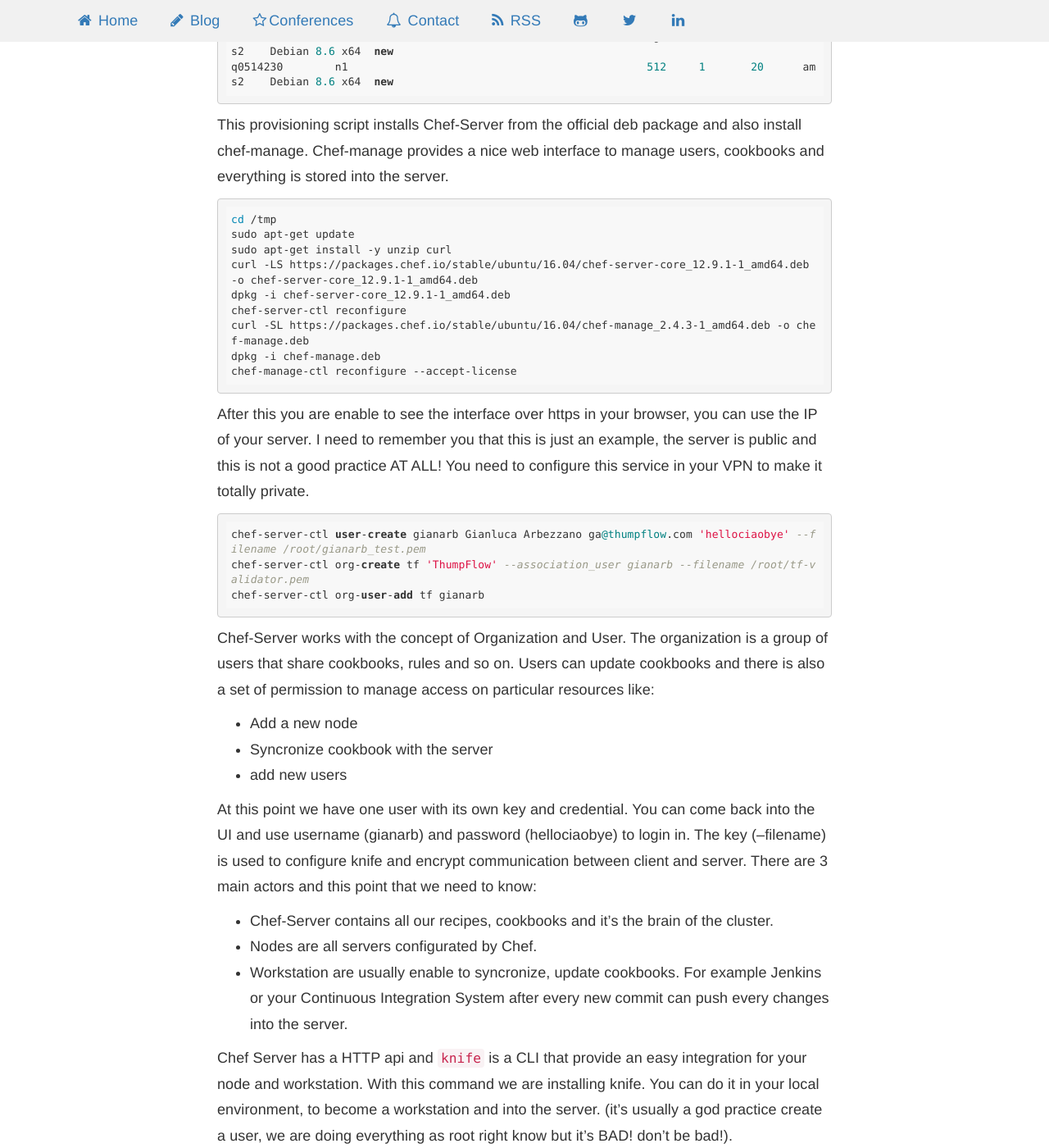
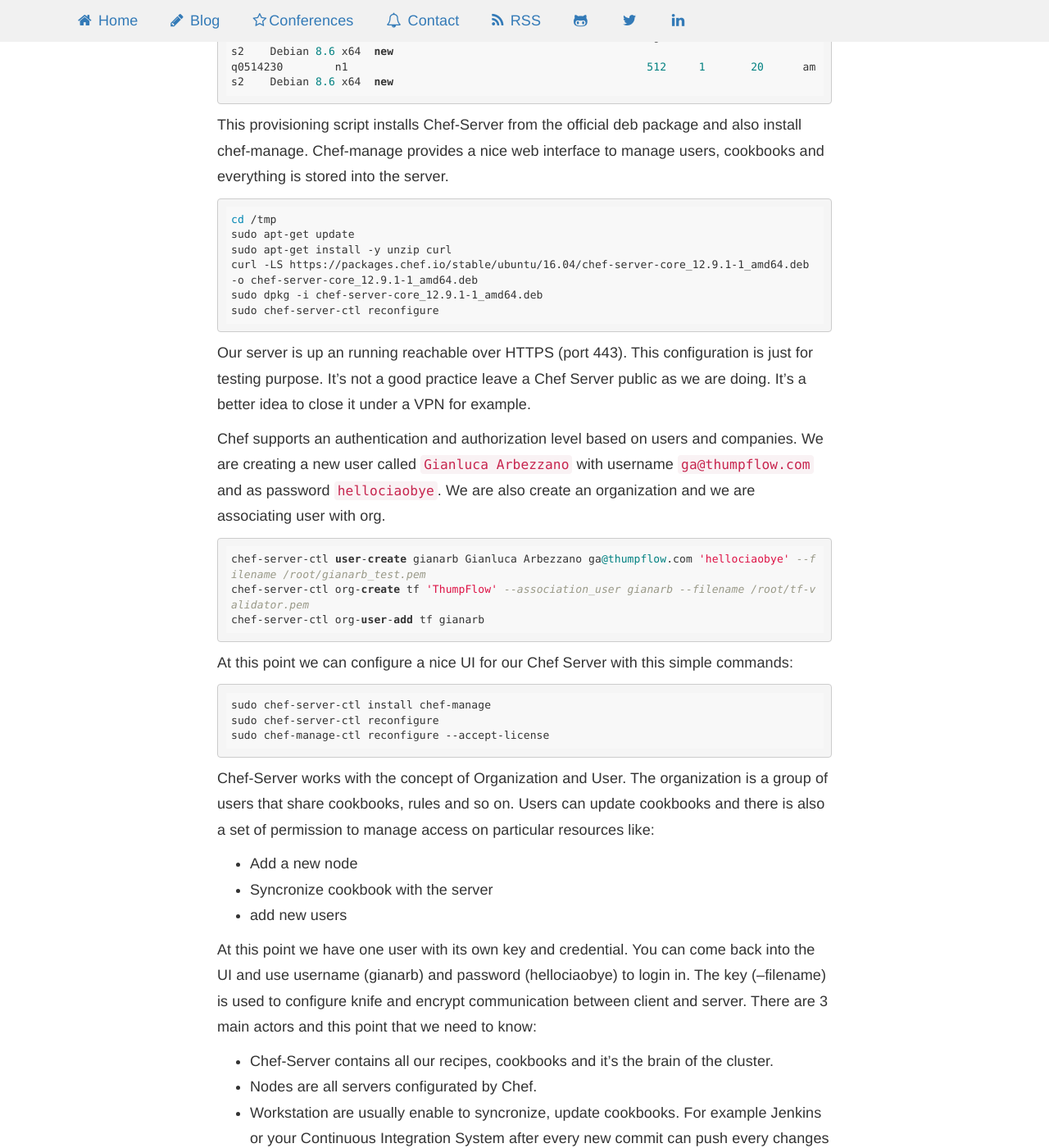
Before and after one commit to gianarb/gianarb.github.com, a Jekyll site: the page built from _posts/2016-11-10-chef-server-startup-notes.markdown, in a window 1280 px wide and 1400 px high, scrolled down 1212 px. Shown: the whole window at 82% size. Built offline with Jekyll 4.4.1, drawn with Linux system fonts in a browser that asks for light colours; nearby versions of some CDN libraries; comment, search, counter and statistics services are not loaded; some of the changed text lies outside the part shown.

Commit message:
Update chef-server article

````diff
--- a/_posts/2016-11-10-chef-server-startup-notes.markdown
+++ b/_posts/2016-11-10-chef-server-startup-notes.markdown
@@ -72,22 +72,31 @@
 sudo apt-get update
 sudo apt-get install -y unzip curl
 curl -LS https://packages.chef.io/stable/ubuntu/16.04/chef-server-core_12.9.1-1_amd64.deb -o chef-server-core_12.9.1-1_amd64.deb
-dpkg -i chef-server-core_12.9.1-1_amd64.deb
-chef-server-ctl reconfigure
-curl -SL https://packages.chef.io/stable/ubuntu/16.04/chef-manage_2.4.3-1_amd64.deb -o chef-manage.deb
-dpkg -i chef-manage.deb
-chef-manage-ctl reconfigure --accept-license
+sudo dpkg -i chef-server-core_12.9.1-1_amd64.deb
+sudo chef-server-ctl reconfigure
 ```
 
-After this you are enable to see the interface over https in your browser, you
-can use the IP of your server. I need to remember you that this is just an
-example, the server is public and this is not a good practice AT ALL! You need
-to configure this service in your VPN to make it totally private.
+Our server is up an running reachable over HTTPS (port 443). This configuration
+is just for testing purpose. It's not a good practice leave a Chef Server public
+as we are doing. It's a better idea to close it under a VPN for example.
 
+Chef supports an authentication and authorization level based on users and
+companies. We are creating a new user called `Gianluca Arbezzano` with username
+`ga@thumpflow.com` and as password `hellociaobye`.
+We are also create an organization and we are associating user with org.
 ```bash
 chef-server-ctl user-create gianarb Gianluca Arbezzano ga@thumpflow.com 'hellociaobye' --filename /root/gianarb_test.pem
 chef-server-ctl org-create tf 'ThumpFlow' --association_user gianarb --filename /root/tf-validator.pem
 chef-server-ctl org-user-add tf gianarb
+```
+
+At this point we can configure a nice UI for our Chef Server with this simple
+commands:
+
+```bash
+sudo chef-server-ctl install chef-manage
+sudo chef-server-ctl reconfigure
+sudo chef-manage-ctl reconfigure --accept-license
 ```
 
 Chef-Server works with the concept of Organization and User. The organization
@@ -149,7 +158,7 @@
 validation_key           '/root/tf-validator.pem'
 chef_server_url          'https://chef-server:443/organizations/tf'
 syntax_check_cache_path  '/root/.chef/syntax_check_cache'
-cookbook_path []
+cookbook_path            ["/home/gianarb/git/chef-pluto/cookbooks"]
 ssl_verify_mode          :verify_none
 ```
 
@@ -167,9 +176,9 @@
 configure our node, we need to syncronize it into the server.
 
 ```bash
-git clone git@github.com:gianarb/chef-pluto.git ~/chef-pluto
-cd ~/chef-pluto
-knife update .
+git clone git@github.com:gianarb/chef-pluto.git /home/gianarb/git/chef-pluto/chef-pluto
+cd /home/gianarb/git/chef-pluto/chef-pluto
+knife update /
 ```
 The last command update all our repository into the chef server. You can log in
 into the web ui and see the `micro` cookbook and the `power` rule.
````
Also changed, not shown: other parts of _posts/2016-11-10-chef-server-startup-notes.markdown (+2 -2 lines).
